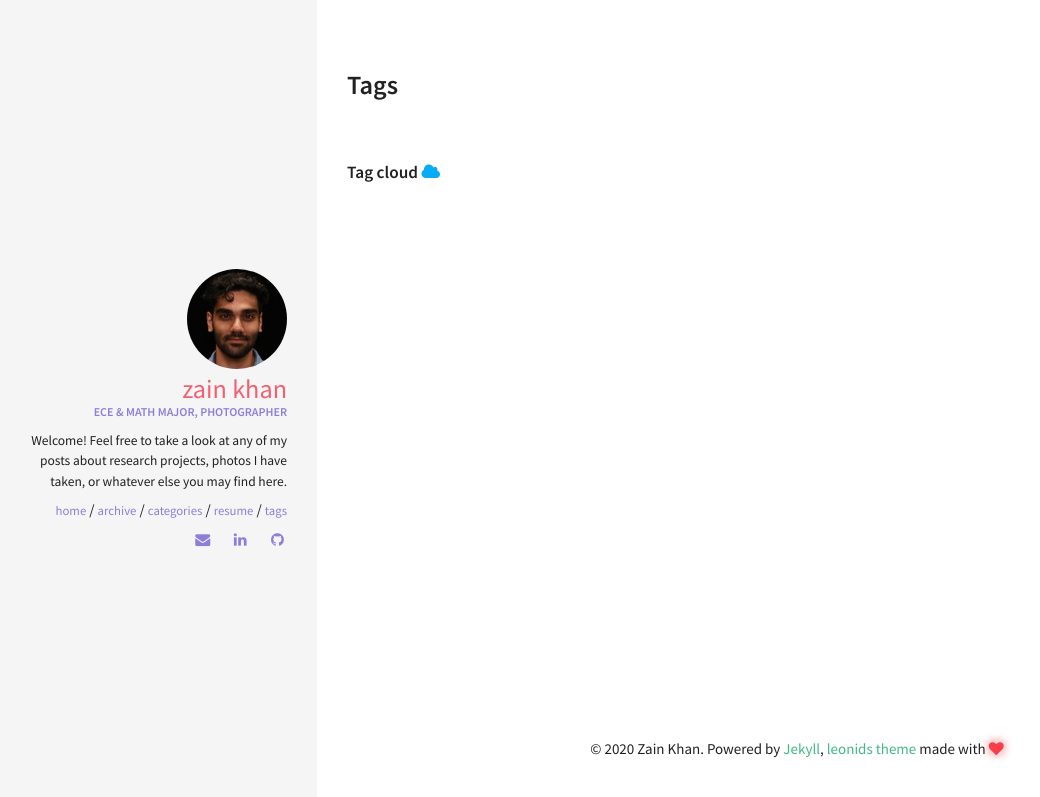
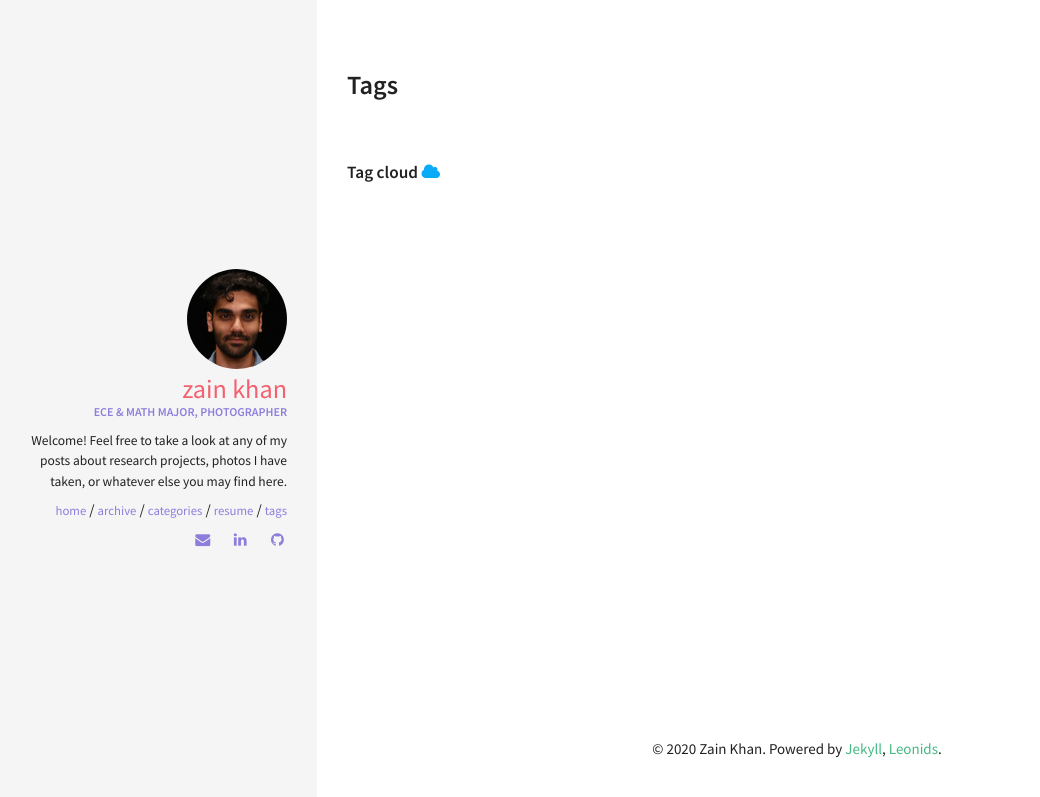
Before and after one commit to zainakh/zainakh.github.io, a Jekyll site: the page built from tags.html, in a window 1280 px wide. Shown: the top 797 px of the page, without its empty margins (3-1043 px from the left). Built offline with Jekyll 4.4.1, drawn with Linux system fonts in a browser that asks for light colours.

```diff
--- a/_includes/footer.html
+++ b/_includes/footer.html
@@ -1,3 +1,3 @@
 <footer>
-  &copy; {{ site.time | date: '%Y' }} {{ site.owner.name }}. Powered by <a href="http://jekyllrb.com/">Jekyll</a>, <a href="http://github.com/renyuanz/leonids/">leonids theme</a> made with <i class="fa fa-heart heart-icon"></i>
+  &copy; {{ site.time | date: '%Y' }} {{ site.owner.name }}. Powered by <a href="http://jekyllrb.com/">Jekyll</a>, <a href="http://github.com/renyuanz/leonids/">Leonids</a>.
 </footer>
```
